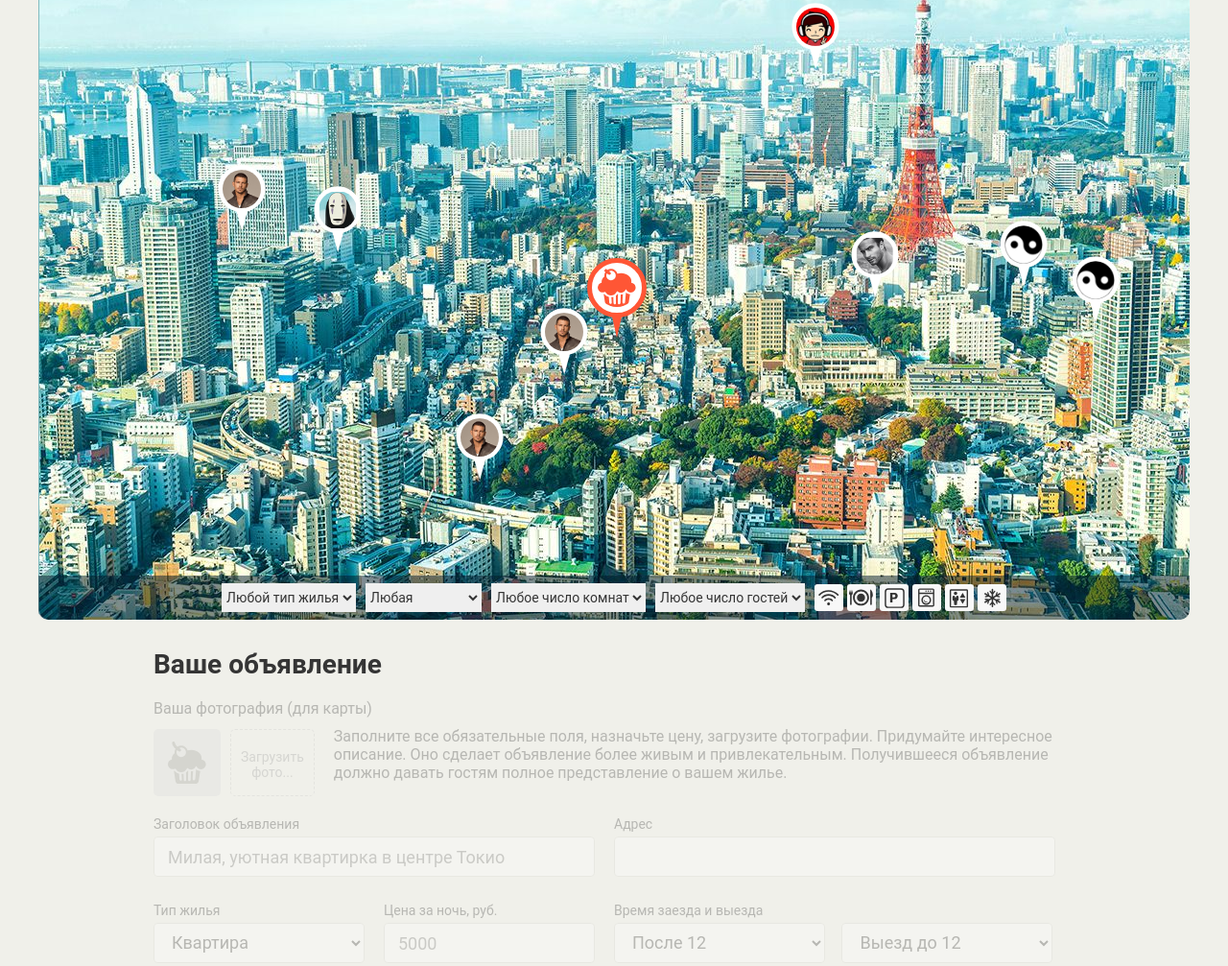
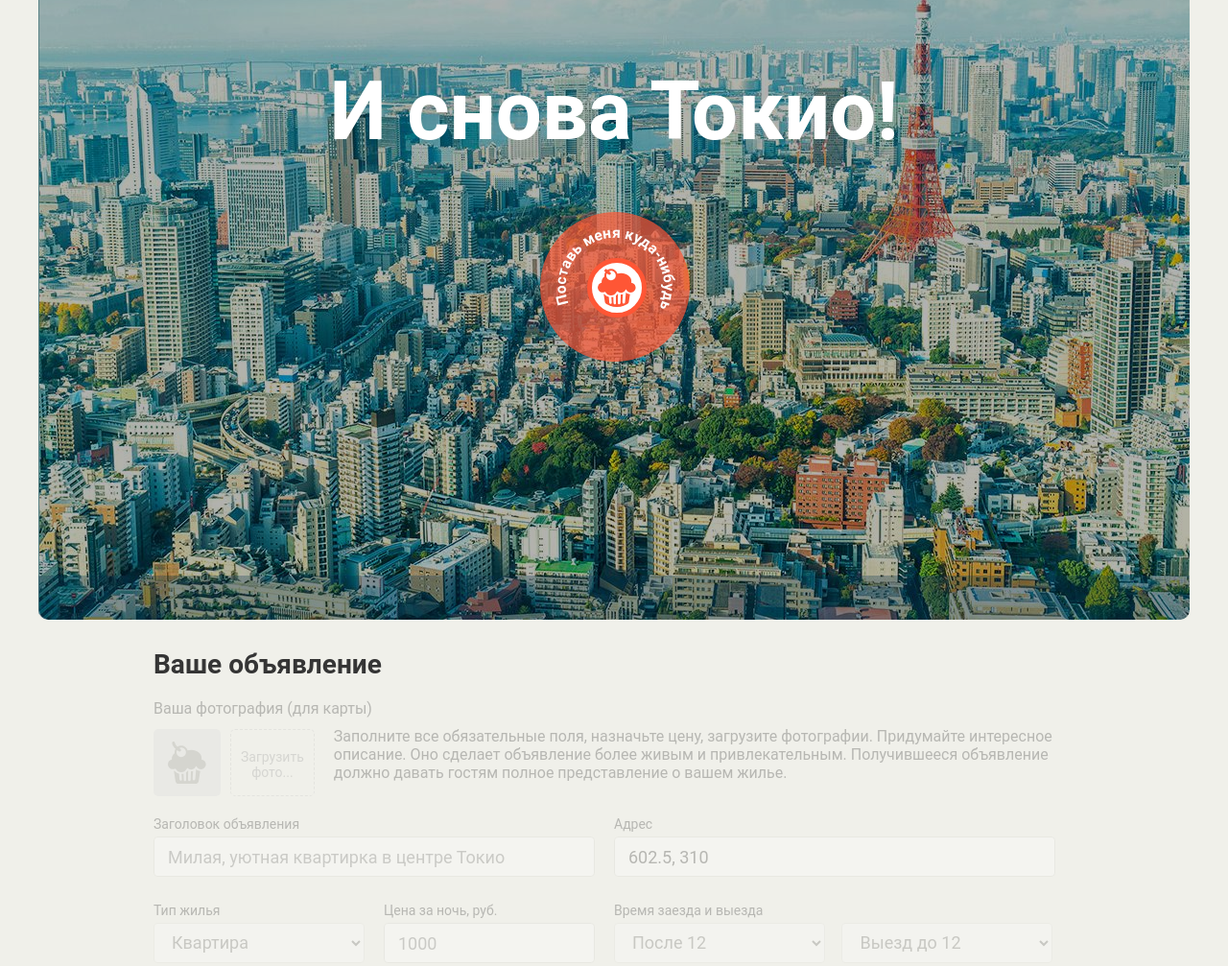
Before and after one commit to vlad3k/25008-keksobooking-20, a website: page index.html in a window 1280 px wide. Shown: the part 104-1111 px from the top of the page at 96% size. Drawn offline with Linux system fonts and the light colour scheme; files whose address does not match are found by name.

Commit message:
Trust everyone, but always cut the cards

```diff
--- a/index.html
+++ b/index.html
@@ -16,7 +16,7 @@
     </div>
 
     <!-- Карта объявлений -->
-    <section class="map map--faded">
+    <section class="map">
 
       <!-- Метки объявлений -->
       <div class="map__pins">
@@ -84,7 +84,7 @@
     <!-- Форма объявления -->
     <section class="notice">
       <h2 class="notice__title">Ваше объявление</h2>
-      <form class="ad-form ad-form--disabled" method="post" enctype="multipart/form-data" autocomplete="off">
+      <form class="ad-form" action="https://javascript.pages.academy/keksobooking" method="post" enctype="multipart/form-data" autocomplete="off">
         <fieldset class="ad-form-header">
           <legend class="ad-form-header__title">Ваша фотография (для карты)</legend>
           <div class="ad-form-header__upload">
@@ -100,7 +100,7 @@
         </fieldset>
         <fieldset class="ad-form__element ad-form__element--wide">
           <label class="ad-form__label" for="title">Заголовок объявления</label>
-          <input id="title" name="title" type="text" placeholder="Милая, уютная квартирка в центре Токио">
+          <input id="title" name="title" type="text" placeholder="Милая, уютная квартирка в центре Токио" minlength="30" maxlength="100" required>
         </fieldset>
         <fieldset class="ad-form__element ad-form__element--wide">
           <label class="ad-form__label" for="address">Адрес</label>
@@ -117,7 +117,7 @@
         </fieldset>
         <fieldset class="ad-form__element">
           <label class="ad-form__label" for="price">Цена за ночь, руб.</label>
-          <input id="price" name="price" type="number" placeholder="5000">
+          <input id="price" name="price" type="number" placeholder="5000" min="0" max="1000000" required>
         </fieldset>
         <fieldset class="ad-form__element ad-form__element--time">
           <label class="ad-form__label" for="timein">Время заезда и выезда</label>
--- a/js/main.js
+++ b/js/main.js
@@ -23,8 +23,29 @@ var PHOTOS = [
   'http://o0.github.io/assets/images/tokyo/hotel3.jpg'
 ];
 
-var mapPins = document.querySelector('.map__pins');
+var map = document.querySelector('.map');
+var mapFilters = map.querySelector('.map__filters');
+var mapFiltersSelects = mapFilters.querySelectorAll('select');
+var mapFilterFieldsets = mapFilters.querySelectorAll('fieldset');
 var pinTemplate = document.querySelector('#pin').content;
+var mainPin = map.querySelector('.map__pin--main');
+var mapPins = map.querySelector('.map__pins');
+var mainPinPosLeft = parseFloat(getComputedStyle(mainPin, null).left.replace('px', ''));
+var mainPinPosTop = parseFloat(getComputedStyle(mainPin, null).top.replace('px', ''));
+var mainPinWidth = 65;
+var mainPinHeight = 65;
+
+var adForm = document.querySelector('.ad-form');
+var adFormFieldsets = adForm.querySelectorAll('fieldset');
+var addressField = adForm.querySelector('#address');
+var adType = adForm.querySelector('[name="type"]');
+var adPrice = adForm.querySelector('[name="price"]');
+var adTimeIn = adForm.querySelector('#timein');
+var adTimeOut = adForm.querySelector('#timeout');
+var adRoomNumber = adForm.querySelector('#room_number');
+var adCapacity = adForm.querySelector('#capacity');
+
+var pinsFragment = renderPins();
 
 function getRandomIntInclusive(min, max) {
   min = Math.ceil(min);
@@ -98,9 +119,104 @@ function renderPins() {
     fragment.appendChild(pin);
   }
 
-  mapPins.appendChild(fragment);
-
-  document.querySelector('.map').classList.remove('map--faded');
+  return fragment;
 }
 
-renderPins();
+function enableControls(elements) {
+  for (var i = 0; i < elements.length; i++) {
+    elements[i].disabled = false;
+  }
+}
+
+function disableControls(elements) {
+  for (var i = 0; i < elements.length; i++) {
+    elements[i].disabled = true;
+  }
+}
+
+function setAddress() {
+  addressField.value = (mainPinPosLeft + mainPinWidth / 2) + ', ' + (mainPinPosTop - mainPinHeight);
+}
+
+function setPrice() {
+  var minPrice;
+  switch (adType.value) {
+    case 'bungalo':
+      minPrice = 0;
+      break;
+    case 'house':
+      minPrice = 5000;
+      break;
+    case 'palace':
+      minPrice = 10000;
+      break;
+    default:
+      minPrice = 1000;
+  }
+  adPrice.min = minPrice;
+  adPrice.placeholder = minPrice;
+}
+
+function setTimeIn() {
+  adTimeIn.value = adTimeOut.value;
+}
+
+function setTimeOut() {
+  adTimeOut.value = adTimeIn.value;
+}
+
+function setValidationCapacity() {
+  var rooms = parseInt(adRoomNumber.value, 10);
+  var places = parseInt(adCapacity.value, 10);
+  if (rooms < places) {
+    adCapacity.setCustomValidity('Мест не может быть больше чем количество комнат');
+  } else if (rooms === 100 && places !== 0) {
+    adCapacity.setCustomValidity('Помещение с таким количеством комнат не для гостей');
+  } else if (rooms < 100 && places === 0) {
+    adCapacity.setCustomValidity('Выбранное количество комнат предполагает минимум одно место');
+  } else {
+    adCapacity.setCustomValidity('');
+  }
+}
+
+function activatePage(evt) {
+  if (evt.button === 0 || evt.key === 'Enter') {
+    evt.preventDefault();
+    adForm.classList.remove('ad-form--disabled');
+    mapFilters.classList.remove('map__filters--disabled');
+    map.classList.remove('map--faded');
+    mapPins.appendChild(pinsFragment);
+    mainPinHeight += 22;
+
+    enableControls(adFormFieldsets);
+    enableControls(mapFiltersSelects);
+    enableControls(mapFilterFieldsets);
+
+    setAddress();
+    setValidationCapacity();
+  }
+}
+
+function loadPage() {
+  mainPin.addEventListener('mousedown', activatePage);
+  mainPin.addEventListener('keydown', activatePage);
+  adType.addEventListener('change', setPrice);
+  adTimeIn.addEventListener('change', setTimeOut);
+  adTimeOut.addEventListener('change', setTimeIn);
+  adRoomNumber.addEventListener('change', setValidationCapacity);
+  adCapacity.addEventListener('change', setValidationCapacity);
+
+  map.classList.add('map--faded');
+  adForm.classList.add('ad-form--disabled');
+  addressField.setAttribute('readonly', 'true');
+
+  disableControls(adFormFieldsets);
+  disableControls(mapFiltersSelects);
+  disableControls(mapFilterFieldsets);
+
+  setAddress();
+  setPrice();
+  setValidationCapacity();
+}
+
+loadPage();
```
